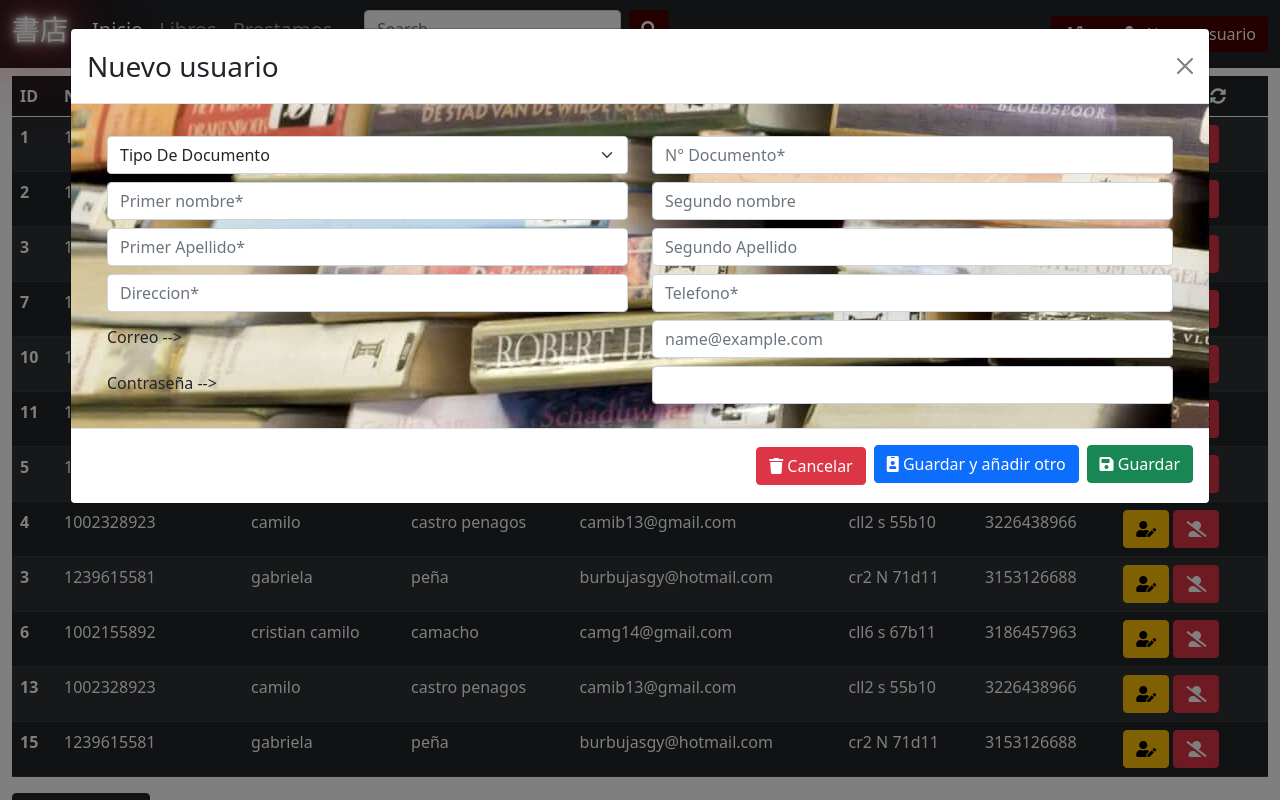
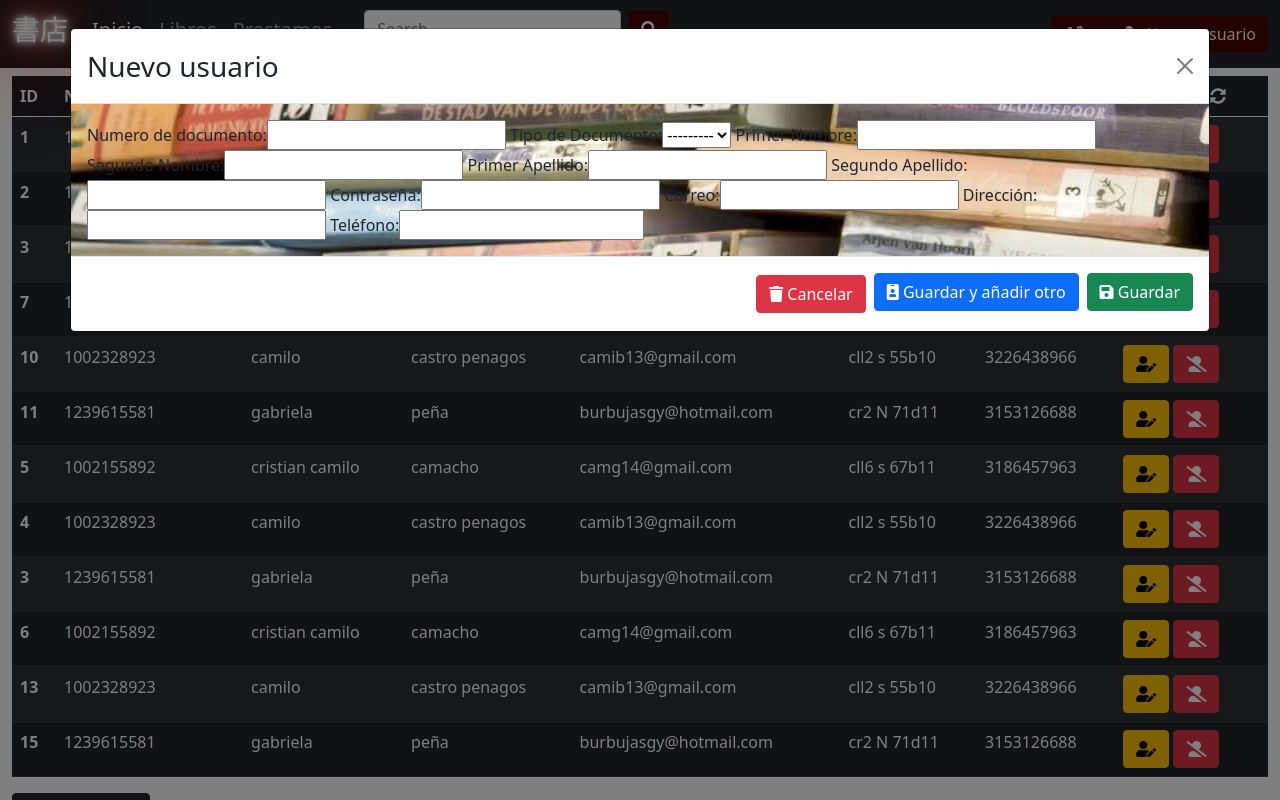
Before and after one commit to senaceet/proyecto-neo-library, a Django app: page /users in a window 1280 px wide, after a click on "Nuevo usuario". Run offline with Django 3.2, Linux system fonts and the light colour scheme; data comes from the database, SQL or seed files in the repository; some libraries are stand-ins or nearby versions.

Commit message:
chore: created form for create a user
the form create new user and become it a client

```diff
--- a/03 Desarrollo/Django Neo library/Neo_library/prestamos/forms.py
+++ b/03 Desarrollo/Django Neo library/Neo_library/prestamos/forms.py
@@ -1,5 +1,5 @@
 from django import forms
-from .models import DocumentType
+from .models import DocumentType,Useer,Cliient
 
 #class DocumetoForm(forms.Form):
 #   siglas = forms.CharField(label='siglas',max_length=100)
@@ -10,3 +10,13 @@
         model = DocumentType
         fields = ['nomb_type_document','acronym_doc']
         labels = {'nomb_type_document':'Tipo de Documento','acronym_doc':'Siglas'}
+
+class UserForm(forms.ModelForm):
+    class Meta:
+        model = Useer
+        fields = '__all__'
+
+class Clientform(forms.ModelForm):
+    class Meta:
+        model = Cliient
+        fields = ['fk_id_user']
--- a/03 Desarrollo/Django Neo library/Neo_library/prestamos/templates/usuarios.html
+++ b/03 Desarrollo/Django Neo library/Neo_library/prestamos/templates/usuarios.html
@@ -61,64 +61,15 @@
         <button type="button" class="btn-close" data-bs-dismiss="modal" aria-label="Close"></button>
       </div>
       <div class="modal-body m-bgi">
-        <div class="row m-2">
-          <div class="col">
-              <select class="form-select mt-2" aria-label="Default select example">
-                  <option selected>Tipo De Documento</option>
-                  <option value="1">CC</option>
-                  <option value="2">CE</option>
-                  <option value="3">TI</option>
-                </select>
-          </div>
-          <div class="col">
-            <input type="text" class="form-control mt-2" placeholder="N° Documento*" aria-label="Documento">
-          </div>
-        </div>
-        <div class="row m-2">
-          <div class="col">
-              <input type="text" class="form-control" placeholder="Primer nombre*" aria-label="primer nombre">
-            </div>
-            <div class="col">
-              <input type="text" class="form-control" placeholder="Segundo nombre" aria-label="segundo nombre">
-            </div>
-        </div>
-        <div class="row m-2">
-          <div class="col">
-              <input type="text" class="form-control" placeholder="Primer Apellido*" aria-label="primer apellido">
-            </div>
-            <div class="col">
-              <input type="text" class="form-control" placeholder="Segundo Apellido" aria-label="segundo apellido">
-            </div>
-        </div>
-        <div class="row m-2">
-          <div class="col">
-              <input type="text" class="form-control" placeholder="Direccion*" aria-label="direccion">
-            </div>
-            <div class="col">
-              <input type="text" class="form-control" placeholder="Telefono*" aria-label="Telefono">
-            </div>
-        </div>
-        <div class="row m-2">
-          <div class="col">
-              <h6 class="h6 mt-2 white">Correo --></h6>
-            </div>
-            <div class="col">
-              <input type="email" class="form-control" id="exampleInputEmail1" aria-describedby="emailHelp " placeholder="name@example.com">
-            </div>
-        </div>
-        <div class="row m-2">
-          <div class="col">
-            <h6 class="h6 mt-2 white ">Contraseña --></h6>
-            </div>
-            <div class="col">
-              <input type="password" class="form-control" id="exampleInputPassword1">
-            </div>
-        </div>
+        <form action="{% url 'usuarios' %}" method="post">
+          {% csrf_token %}
+          {{usuarioform}}
       </div>
       <div class="modal-footer">
         <button type="button" class="btn btn-danger" data-bs-dismiss="modal"><i class="fas fa-trash"></i> Cancelar</button>
         <button type="button" class="btn btn-primary mb-2 arttoc"><i class="fas fa-id-badge"></i> Guardar y añadir otro</button>
-        <button type="button" class="btn btn-success mb-2"><i class="fas fa-save"></i> Guardar</button>
+        <button type="submit" name="userformbtn1" class="btn btn-success mb-2"><i class="fas fa-save"></i> Guardar</button>
+        </form>
       </div>
     </div>
   </div>
@@ -128,7 +79,7 @@
   <div class="modal-dialog modal-lg">
     <div class="modal-content">
       <div class="modal-header">
-        <h5 class="modal-title" id="exampleModalLabel">Nuevo tipo de documento</h5>
+        <h5 class="modal-title" id="exampleModalLabel">Añadir tipo de documento</h5>
         <button type="button" class="btn-close" data-bs-dismiss="modal" aria-label="Close"></button>
       </div>
       <div class="modal-body m-tipod">
@@ -146,7 +97,7 @@
       <div class="modal-footer">
         <button type="button" class="btn btn-secondary" data-bs-dismiss="modal"><i class="fas fa-trash"></i> Cancelar</button>
         <button type="button" class="btn btn-primary"><i class="fas fa-id-badge"></i> Guardar y añadir otro</button>
-        <button type="submit" class="btn btn-success mb-2"><i class="fas fa-save"></i> Guardar</button>
+        <button type="submit"  name="Documenttypeformbtn1" class="btn btn-success mb-2"><i class="fas fa-save"></i> Guardar</button>
       </form>
       </div>
     </div>
--- a/03 Desarrollo/Django Neo library/Neo_library/prestamos/views.py
+++ b/03 Desarrollo/Django Neo library/Neo_library/prestamos/views.py
@@ -6,7 +6,7 @@
 from django.contrib import messages
 from django.http import Http404
 
-from .forms import DocumetoForm
+from .forms import DocumetoForm,UserForm,Clientform
 from .models import Cliient,Useer
 
 def index (request):
@@ -58,15 +58,26 @@
 def loans (request):
     return  render (request,'prestamos.html')
 def users (request):
-    if request.method == 'POST':
+    if request.method == 'POST' and 'Documenttypeformbtn1' in request.POST:
         filled_form = DocumetoForm(request.POST)
         if filled_form.is_valid():
             filled_form.save()
             note = 'Documento: %s - %s, guardado exitosamente' %(filled_form.cleaned_data['acronym_doc'],filled_form.cleaned_data['nomb_type_document'],)
             new_form = DocumetoForm()
-            return render (request,'usuarios.html', {'documentoform':new_form, 'note':note})
+            return render (request,'usuarios.html', {'documentoform':new_form, 'note':note,'usuarioform':UserForm})
+    if request.method == 'POST' and 'userformbtn1' in request.POST:
+       filled_form =UserForm(request.POST)
+       if filled_form.is_valid():
+            created_user = filled_form.save()
+            created_userpk = created_user.id
+            client = Clientform({'fk_id_user':created_userpk})
+            client.save()
+            note = 'Usuario: %s %s - %s, guardado exitosamente' %(filled_form.cleaned_data['first_name'],filled_form.cleaned_data['surname'],filled_form.cleaned_data['document_user'],)
+            new_form =UserForm()
+            return render (request,'usuarios.html', {'usuarioform':new_form,'documentoform':DocumetoForm, 'note':note})
     else:
-        form = DocumetoForm()
-        return render (request,'usuarios.html', {'documentoform':form})
+        form1 = DocumetoForm()
+        form2 =UserForm()
+        return render (request,'usuarios.html', {'documentoform':form1,'usuarioform':form2})
 def booksinfo (request):
     return render (request,'infolibro.html')
```
